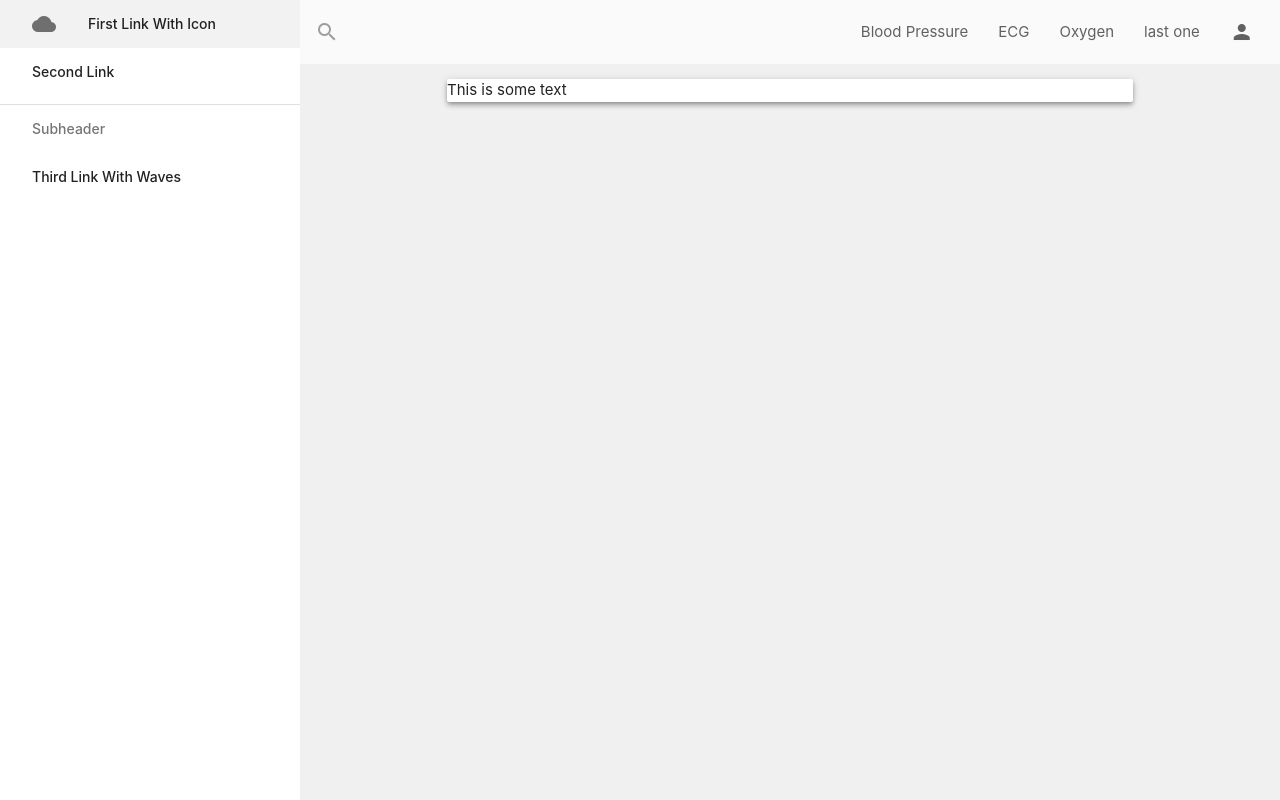
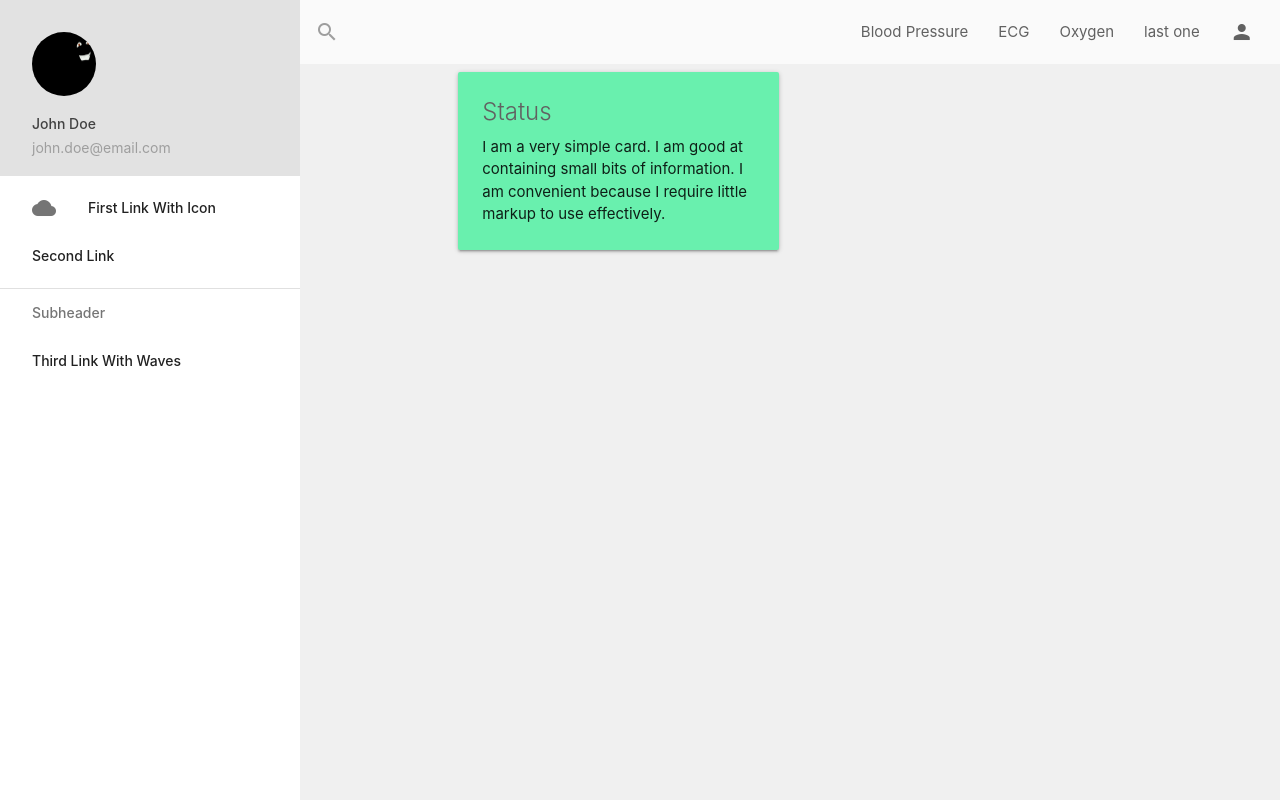
Before and after one commit to ramizkhan99/VITHACK20-AnonymousFrontend, a plain HTML site: page index.html in a window 1280 px wide. Drawn offline with nearby package versions, Linux system fonts and the light colour scheme.

Commit message:
Did a few things

```diff
--- a/css/style.css
+++ b/css/style.css
@@ -1,11 +1,13 @@
 #expand-sidenav {
     position: absolute;
     bottom: 50%;
-    left: -2%;
+    left: -4%;
 }
 
 #expand-sidenav > i {
     padding-left: 40%;
+    background-color: white;
+    color: grey;
 }
 
 #expand-sidenav:hover {
@@ -19,3 +21,8 @@ body {
     margin: 0;
     padding: 0;
 }
+
+.user-view {
+    color: black;
+    background-color: rgb(226, 226, 226);
+}
--- a/index.html
+++ b/index.html
@@ -21,14 +21,14 @@
             <div
                 class="nav-wrapper row grey lighten-5 black-text row navbar-fixed"
             >
-                <div class="input-field col l6">
+                <div class="input-field col l4">
                     <input id="search" type="search" required />
                     <label class="label-icon" for="search"
                         ><i class="material-icons grey-text">search</i></label
                     >
                     <i class="material-icons">close</i>
                 </div>
-                <div class="col l6">
+                <div class="col l8">
                     <ul class="right hide-on-med-and-down">
                         <li>
                             <a class="grey-text text-darken-2" href="sass.html"
@@ -70,6 +70,23 @@
 
         <ul id="slide-out" class="sidenav sidenav-fixed z-depth-0">
             <li>
+                <div class="user-view">
+                    <a href="#user"
+                        ><img class="circle" src="images/avatar.jpg"
+                    /></a>
+                    <a href="#name"
+                        ><span class="grey-text text-darken-3 name"
+                            >John Doe</span
+                        ></a
+                    >
+                    <a href="#email"
+                        ><span class="grey-text email"
+                            >john.doe@email.com</span
+                        ></a
+                    >
+                </div>
+            </li>
+            <li>
                 <a href="#!"
                     ><i class="material-icons">cloud</i>First Link With Icon</a
                 >
@@ -85,15 +102,29 @@
             href="#"
             data-target="slide-out"
             class="btn-floating btn-large waves-effect waves-light red sidenav-trigger"
-            ><i class="material-icons" onClick="shiftContentRight()"
-                >chevron_right</i
-            ></a
+            ><i class="material-icons">chevron_right</i></a
         >
 
         <div class="container">
             <div class="status">
-                <div class="card z-depth-2">
-                    <p>This is some text</p>
+                <div class="row">
+                    <div class="col s12 m6">
+                        <div class="card green accent-2">
+                            <div class="card-content">
+                                <span
+                                    class="card-title grey-text text-darken-2"
+                                >
+                                    Status
+                                </span>
+                                <p>
+                                    I am a very simple card. I am good at
+                                    containing small bits of information. I am
+                                    convenient because I require little markup
+                                    to use effectively.
+                                </p>
+                            </div>
+                        </div>
+                    </div>
                 </div>
             </div>
         </div>
--- a/js/main.js
+++ b/js/main.js
@@ -1,6 +1,10 @@
 document.addEventListener("DOMContentLoaded", function () {
     var elem = document.querySelector(".sidenav");
     var instance = M.Sidenav.init(elem, options);
+
+    if (instance.isOpen) {
+        console.log("Hell yeah");
+    }
 });
 
 const options = {
```
Also changed, not shown: images/avatar.jpg (added).
